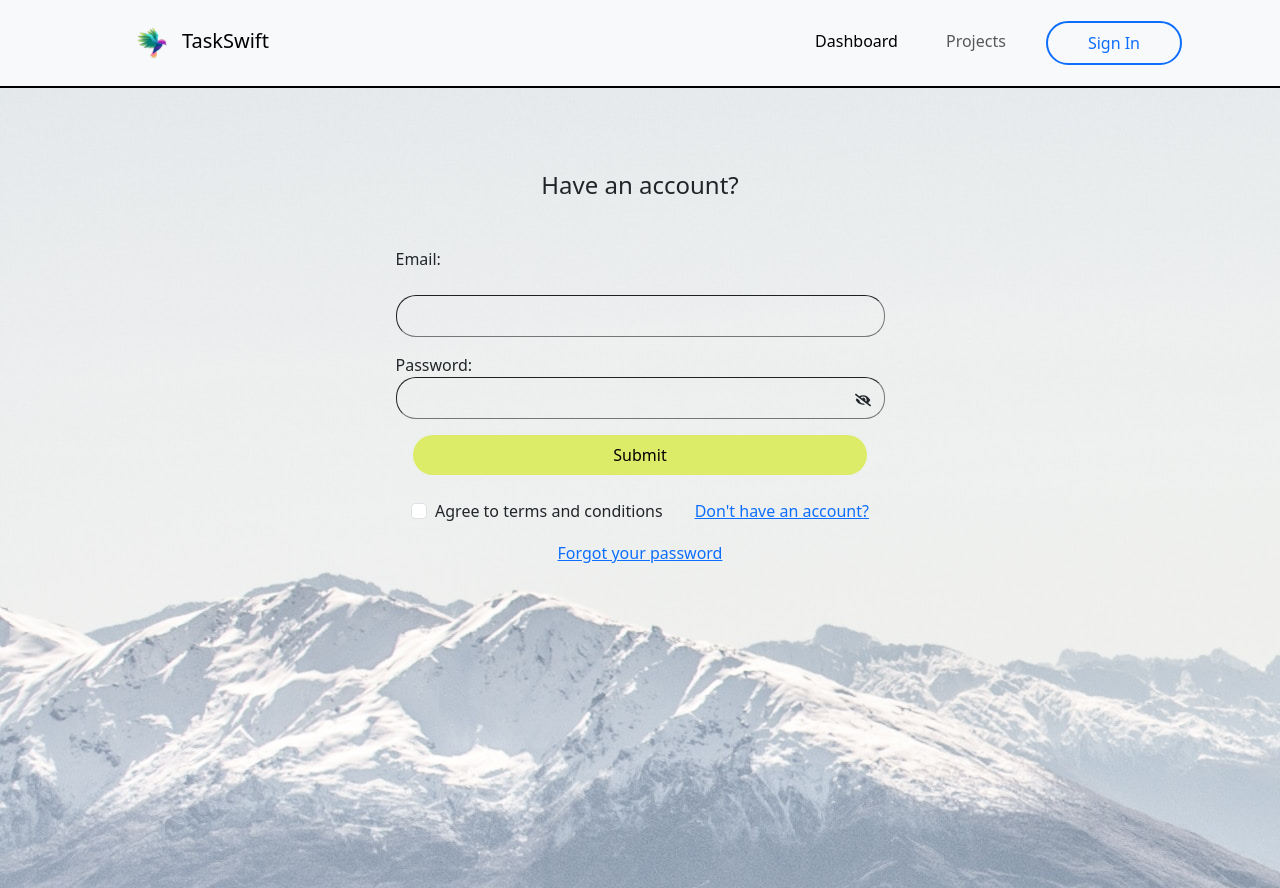
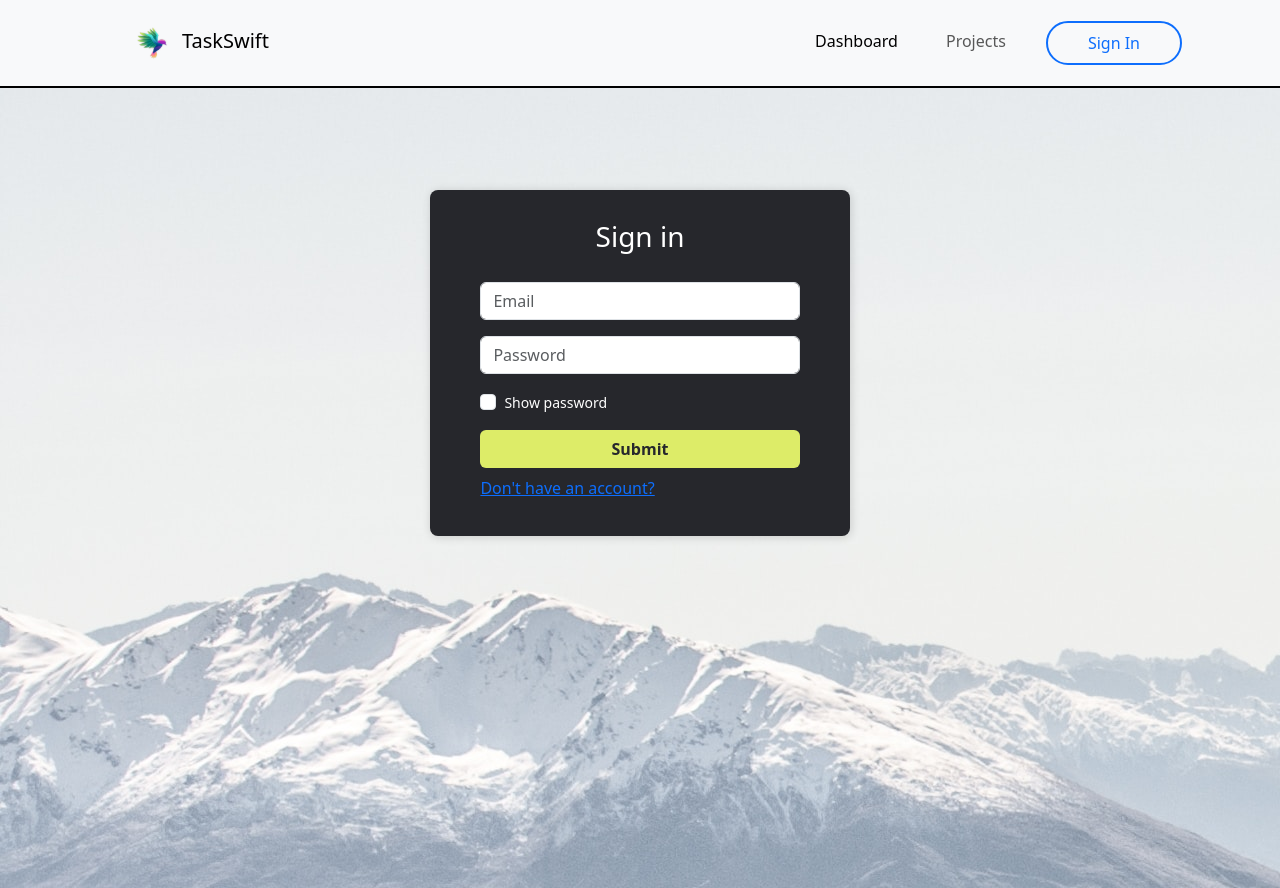
Before and after one commit to jonathanWongLS/TaskSwift, a React (Vite) app in the folder task-swift/: page /sign-in in a window 1280 px wide. Built offline with nearby package versions, Linux system fonts and the light colour scheme.

Commit message:
Implemented sign in modal with validation

```diff
--- a/task-swift/src/views/SignIn.css
+++ b/task-swift/src/views/SignIn.css
@@ -1,78 +1,47 @@
-.signin-form-container {
-    display: grid;
-    place-items: center;
-    padding-bottom: 15em;
+.Auth-form-container {
+    background-image: url("../assets/signin-bg.jpg");
+    display: flex;
+    justify-content: center;
+    align-items: center;
+    width: 100vw;
+    height: 100vh;
+    padding-bottom: 250px;
+    padding-left: 12%;
+    padding-right: 12%;
 }
 
-.signin-form-container .form-control {
-    border-radius: 20px;
-    padding: 0.5em 3em;
+.Auth-form {
+    width: 420px;
+    box-shadow: rgb(0 0 0 / 16%) 1px 1px 10px;
+    padding-top: 30px;
+    padding-bottom: 20px;
+    border-radius: 8px;
+    color: white;
+    background-color: var(--offblack);
 }
 
-.signin-btn-submit {
-    background-color: var(--neongreen) !important;
-    border-color: transparent !important;
-    color: #000000 !important;
-    font-weight: 500 !important;
-    border-radius: 20px !important;
-    padding: 0.5em 8em !important;
+.Auth-form-content {
+    padding-left: 12%;
+    padding-right: 12%;
 }
 
-.signin-form-bg {
-    background-image: url("../assets/signin-bg.jpg");
+.Auth-form-title {
+    text-align: center;
+    margin-bottom: 1em;
 }
 
-.signin-form-container {
-    display: flex;
-    flex-direction: column;
-    justify-content: center;
-    align-items: center;
-    height: 100vh;
+.submit-btn {
+    background-color: var(--neongreen) !important;
+    color: var(--offblack) !important;
+    font-weight: 600 !important;
+    border-color: transparent !important;
 }
 
-.eye-icon {
-    margin-left: -30px;
-    cursor: pointer;
+label {
+    font-size: 14px;
 }
 
-#email {
-    background-color: transparent;
-    border-width: 1px;
-    padding: .5em 8em;
-    border-radius: 20px;
+.error {
+    margin-top: 5px;
+    color: lightcoral;
 }
-
-#password {
-    background-color: transparent;
-    border-width: 1px;
-    padding: .5em 8em;
-    border-radius: 20px;
-}
-
-.signin-submit-btn {
-    display: flex;
-    align-items: center;
-    padding: .5em 12.5em !important;
-    border-radius: 20px !important;
-    background-color: var(--neongreen) !important;
-    border: none !important;
-    color: #000000 !important;
-    font-weight: 500 !important;
-}
-
-.email-label {
-    font-weight: 500;
-    display: flex;
-    align-items: center;
-}
-
-.password-label {
-    font-weight: 500;
-    display: flex;
-    align-items: center;
-}
-
-.tnc-signuplink {
-    display: flex;
-    gap: 2em;
-}
--- a/task-swift/src/views/SignIn.jsx
+++ b/task-swift/src/views/SignIn.jsx
@@ -1,44 +1,112 @@
 import Header from "../components/Header";
-import { Button, Form } from "react-bootstrap";
-import { FaEye, FaEyeSlash } from "react-icons/fa";
-import "./SignIn.css"
+import { Form } from "react-bootstrap";
+import "./SignIn.css";
 import { useState } from "react";
 
 const SignIn = () => {
   const [showPassword, setShowPassword] = useState(false);
+  const [formData, setFormData] = useState({
+    email: "",
+    password: "",
+  });
+  const [errors, setErrors] = useState({});
+
   const handleShowPassword = () => {
-        setShowPassword(!showPassword)
+    setShowPassword(!showPassword);
+  };
+
+  const handleEmailChange = (e) => {
+    e.preventDefault();
+    setFormData({ ...formData, email: e.target.value });
+    console.log(formData);
+  };
+
+  const handlePasswordChange = (e) => {
+    e.preventDefault();
+    setFormData({ ...formData, password: e.target.value });
+    console.log(formData);
+  };
+
+  const validatePassword = () => {
+    let errors = {};
+
+    if (!formData.email) {
+        errors.email = "Email is required";
+    }
+    else if (!/^[A-Z0-9._%+-]+@[A-Z0-9.-]+\.[A-Z]{2,4}$/i.test(formData.email)) {
+        errors.email = "Invalid Email Address!";
+    }
+
+    if (!formData.password) {
+        errors.password = "Password is required";
+    }
+    else if (!/(?=.*[a-z])(?=.*[A-Z])(?=.*[0-9])(?=.{8,})/.test(formData.password)) {
+        errors.password = "Password needs to be 8 or more characters long, has at least on uppercase and a lowercase letter, and at least one digit "
+    }
+
+    return errors;
+  };
+
+  const handleSignin = (e) => {
+    var errors = {};
+    errors = validatePassword(formData.password);
+    if (!errors.email.length > 0 && errors.password.length > 0) {
+        // TODO: If nothing is wrong, proceed with steps with email and password obtained!
+    }
+    else {
+        setErrors(errors);
+    }
+
+    e.preventDefault();
   }
 
   return (
     <>
       <Header />
-            <div className="signin-form-bg">
-                <div className="signin-form-container">
-                    <h4 className="mb-5">Have an account?</h4>
-                    <form className="signin-form" method="post">
-                        <p>
-                            <label className="email-label">Email:</label><br/>
-                            <input type="email" name="email" id="email" pattern="[a-z0-9._%+-]+@[a-z0-9.-]+\.[a-z]{2,4}$"/>
+      <div className="Auth-form-container">
+        <form noValidate className="Auth-form" onSubmit={handleSignin}>
+          <div className="Auth-form-content">
+            <h3 className="Auth-form-title">Sign in</h3>
+            <div className="form-group email mt-3">
+              <input
+                type="email"
+                className="form-control mt-1"
+                placeholder="Email"
+                value={formData.email}
+                onChange={handleEmailChange}
+              />
+              <p className="error">{errors.email}</p>
+            </div>
+            <div className="form-group password mt-3 position-relative">
+              <input
+                type={showPassword ? "text" : "password"}
+                className="form-control mt-1 mb-1"
+                placeholder="Password"
+                value={formData.password}
+                onChange={handlePasswordChange}
+              />
+              <p className="error">{errors.password}</p>
+              <div className="eye-icon-container">
+                <Form.Group>
+                  <Form.Check
+                    type="checkbox"
+                    color="white"
+                    label="Show password"
+                    onChange={handleShowPassword}
+                  />
+                </Form.Group>
+              </div>
+            </div>
+            <div className="d-grid gap-2 mt-3">
+              <button type="submit" className="btn btn-primary submit-btn">
+                Submit
+              </button>
+            </div>
+            <p className="forgot-password text-right mt-2">
+                <a href="/sign-up">Don&apos;t have an account?</a>
             </p>
-                        <p>
-                            <label className="password-label">Password:</label>
-                            <input type={showPassword ? "text" : "password"} name="password" id="password"/>
-                            {showPassword ? <FaEye className="eye-icon" onClick={handleShowPassword}/> : <FaEyeSlash className="eye-icon" onClick={handleShowPassword}/>}
-                        </p>
+          </div>
         </form>
-                    <Button className="signin-submit-btn mb-4" onClick>Submit</Button>
-                    <Form.Group className="tnc-signuplink mb-3">
-                        <Form.Check
-                        required
-                        label="Agree to terms and conditions"
-                        feedback="You must agree before submitting."
-                        feedbackType="invalid"
-                        />
-                        <a href="/sign-up">Don't have an account?</a>
-                    </Form.Group>
-                    <a href="/reset-password">Forgot your password</a>
-                </div>
       </div>
     </>
   );
```
Lines whose indentation alone changed are shown as unchanged.
